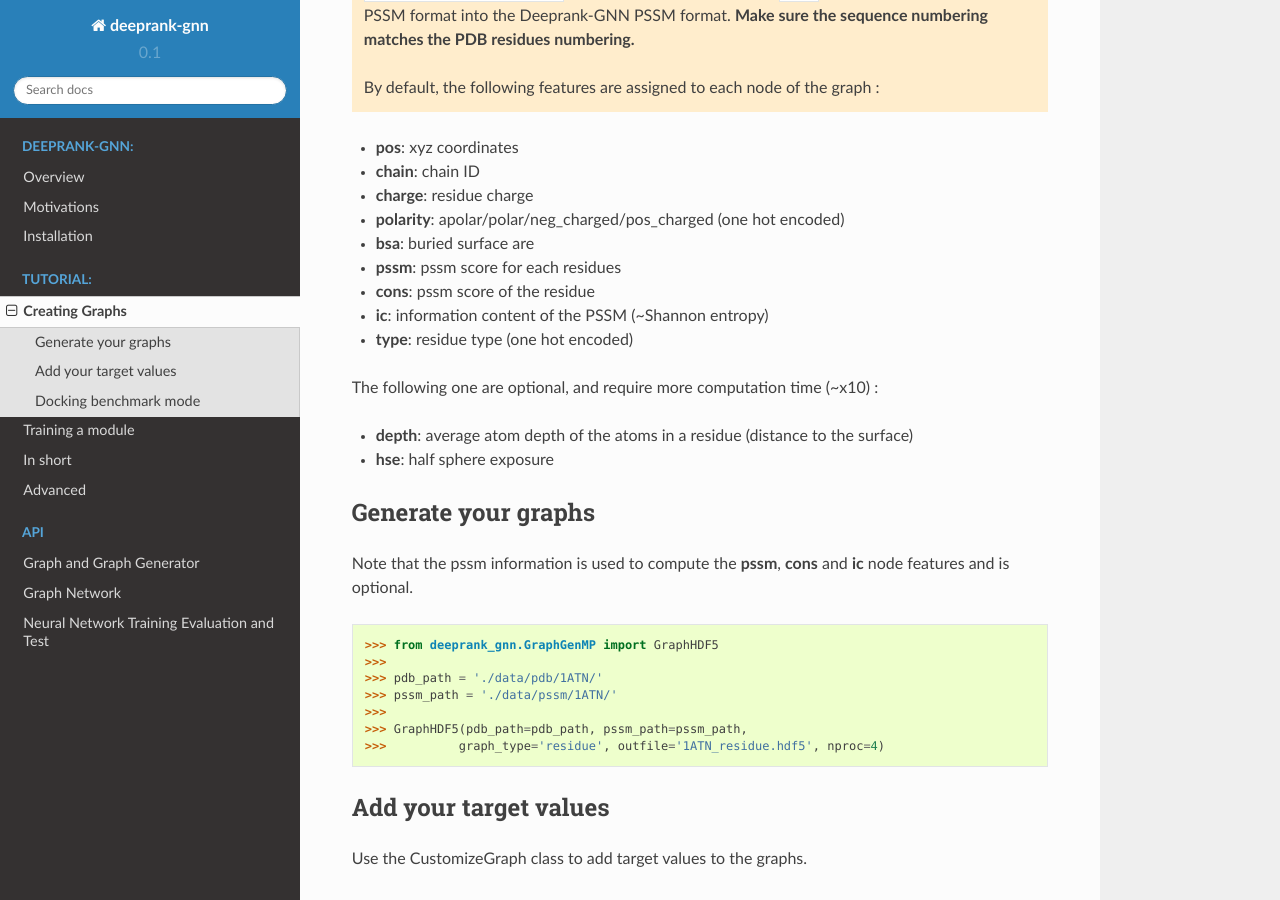
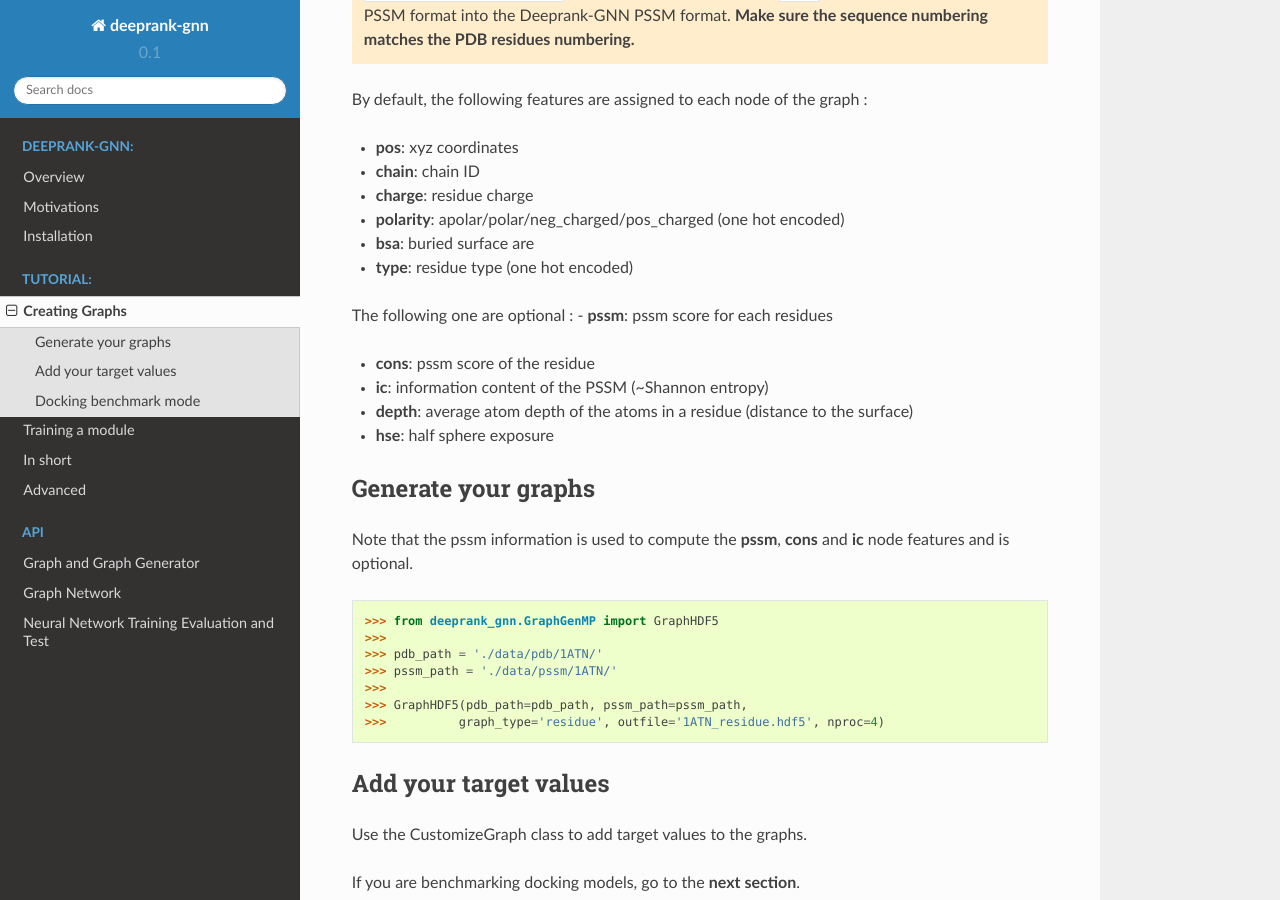
Before and after one commit to DeepRank/Deeprank-GNN, a Sphinx documentation site: the page built from docs/tutorial.generate_graph.rst, in a window 1280 px wide and 900 px high, scrolled down 534 px. Built offline with Sphinx 7.4.7 and the Read the Docs theme 2.0.0, drawn with Linux system fonts in a browser that asks for light colours.

Commit message:
Update tutorial.generate_graph.rst

```diff
--- a/docs/tutorial.generate_graph.rst
+++ b/docs/tutorial.generate_graph.rst
@@ -19,7 +19,7 @@ Deeprank-GNN automatically generates a residue-level graphs of **protein-protein
 
 
 
-  By default, the following features are assigned to each node of the graph :
+By default, the following features are assigned to each node of the graph :
 
 - **pos**: xyz coordinates
 
@@ -31,15 +31,14 @@ Deeprank-GNN automatically generates a residue-level graphs of **protein-protein
 
 - **bsa**: buried surface are
 
+- **type**: residue type (one hot encoded)
+
+The following one are optional :
 - **pssm**: pssm score for each residues
 
 - **cons**: pssm score of the residue
 
 - **ic**: information content of the PSSM (~Shannon entropy)
-
-- **type**: residue type (one hot encoded)
-
-The following one are optional, and require more computation time (~x10) :
 
 - **depth**: average atom depth of the atoms in a residue (distance to the surface)
 
```
